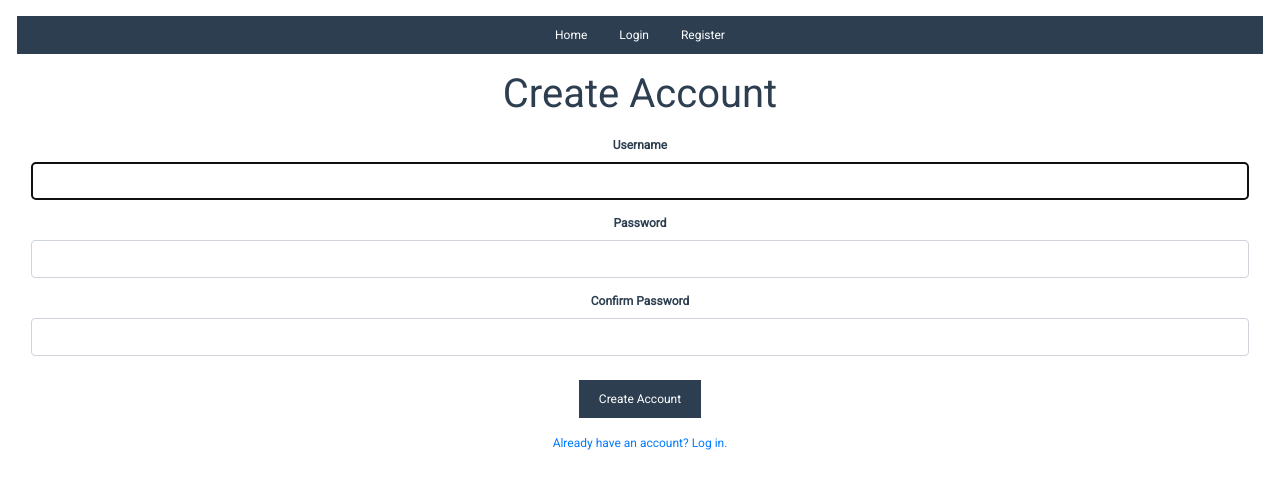
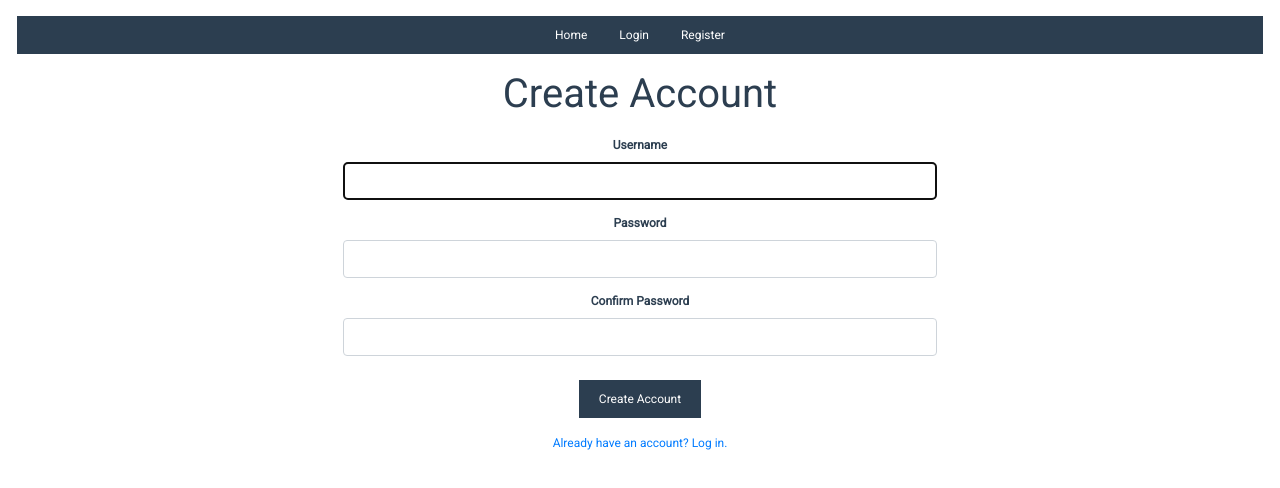
Before and after one commit to MillsAdam/Fishfolio, a Vue app in the folder vue/: page /register in a window 1280 px wide. Shown: the top 488 px of the page. Built offline with nearby package versions, Linux system fonts and the light colour scheme.

Commit message:
fixed media size for login/register, fully deployed plus domain

```diff
--- a/vue/src/views/Login.vue
+++ b/vue/src/views/Login.vue
@@ -72,5 +72,10 @@ export default {
 </script>
 
 <style scoped>
-
+@media (min-width: 768px) {
+  #login {
+    width: 50%;
+    margin: 0 auto;
+  }
+}
 </style>
--- a/vue/src/views/Register.vue
+++ b/vue/src/views/Register.vue
@@ -85,5 +85,10 @@ export default {
 </script>
 
 <style scoped>
-
+@media (min-width: 768px) {
+  #register {
+    width: 50%;
+    margin: 0 auto;
+  }
+}
 </style>
```
